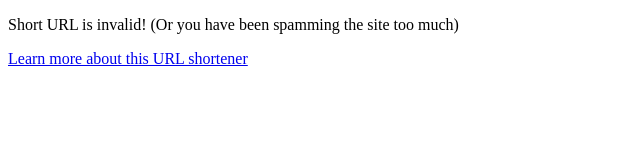
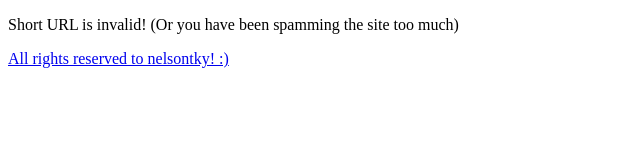
Before and after one commit to jukkiprincess/u, a plain HTML site: page index.html in a window 1280 px wide. Shown: the full height of the page, 0-640 px from the left. Drawn offline with Linux system fonts and the light colour scheme.

Commit message:
Update index.html

```diff
--- a/index.html
+++ b/index.html
@@ -12,7 +12,7 @@
     <p>Short URL is invalid! (Or you have been spamming the site too much)</p>
     <p>
       <a href="https://github.com/nelsontky/gh-pages-url-shortener">
-        Learn more about this URL shortener
+        All rights reserved to nelsontky! :)
       </a>
     </p>
   </body>
```
